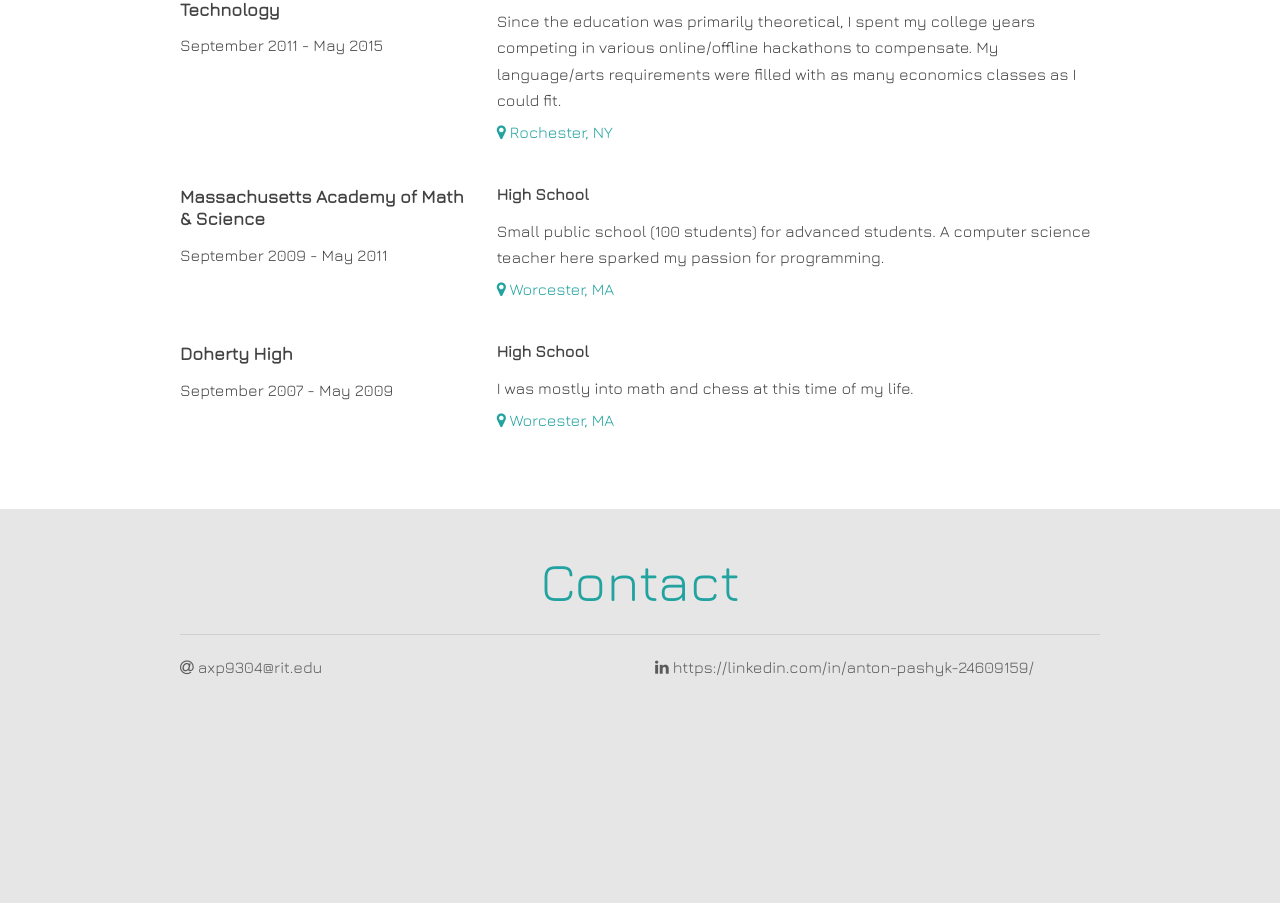
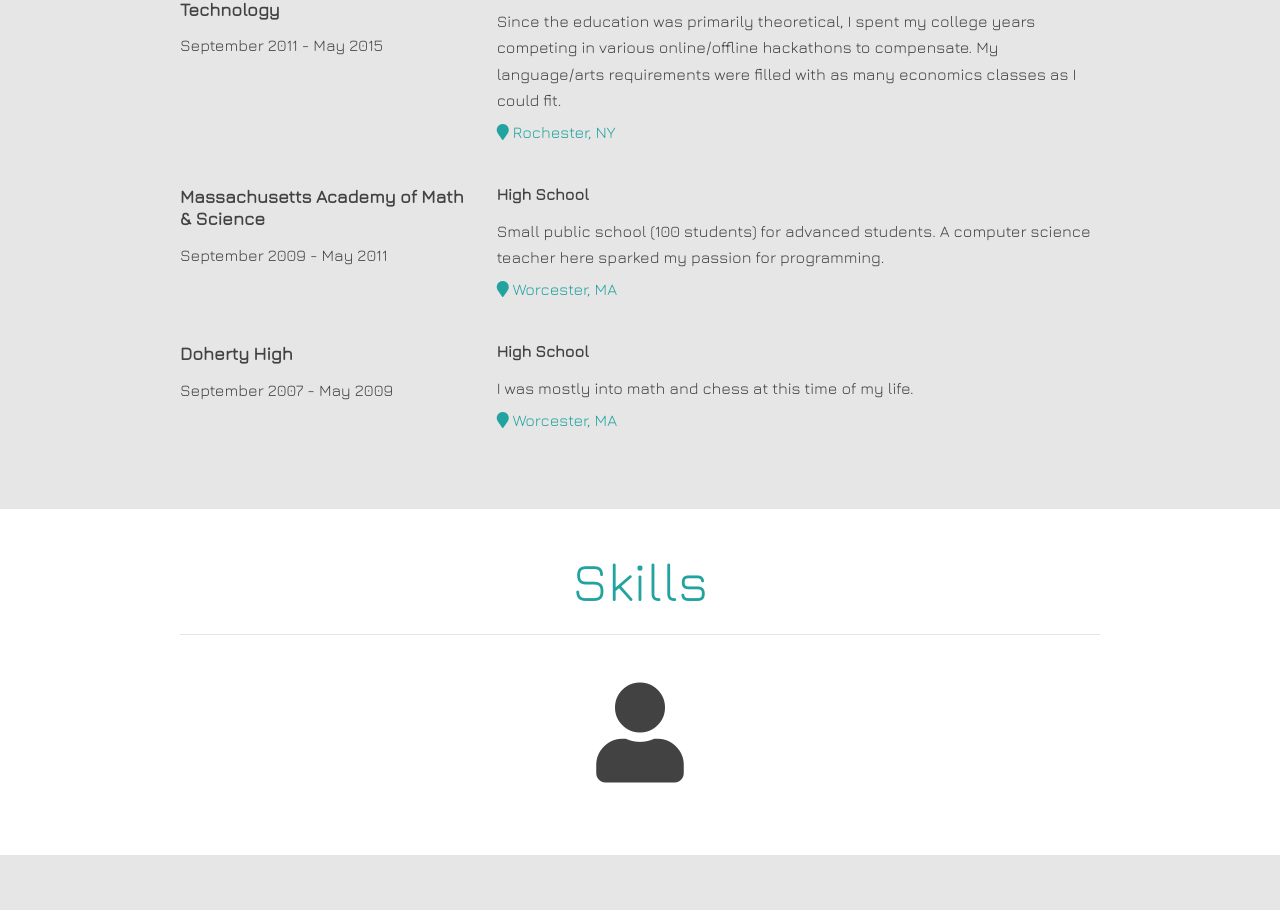
Before and after one commit to Antonite/Website, an Angular app: page / in a window 1280 px wide. Shown: the part 2539-3449 px from the top of the page. Built offline with nearby package versions, Linux system fonts and the light colour scheme; a web font is replaced by a local one.

Commit message:
add skills section

```diff
--- a/package.json
+++ b/package.json
@@ -20,6 +20,7 @@
     "@angular/platform-browser": "^6.1.0",
     "@angular/platform-browser-dynamic": "^6.1.0",
     "@angular/router": "^6.1.0",
+    "angular-font-awesome": "^3.1.2",
     "bootstrap": "^4.1.3",
     "core-js": "^2.5.4",
     "font-awesome": "^4.7.0",
--- a/src/app/app.component.css
+++ b/src/app/app.component.css
@@ -45,6 +45,9 @@ p.quote a:hover { text-decoration: none; }
 
 .profileImage { border-radius: 10%; }
 
+.user { font-size: 100px; text-align: center; }
+/* .squares {  } */
+
 .contact { padding-bottom: 200px; }
 .contact .row * { color: black; }
 .contact a { display: block; line-height: 32px; margin-bottom: 20px; opacity: 0.6; filter:alpha(opacity=60);  }
--- a/src/app/app.component.html
+++ b/src/app/app.component.html
@@ -10,7 +10,7 @@
       </div>
   </div>
 
-  <div class="background-white">
+  <div class="background-gray">
     <div class="profile container">
       <h2>Profile</h2>
       <p class="quote">I'm a coder and a dreamer</p>
@@ -42,7 +42,7 @@
     </div>
   </div>
 
-  <div class="background-gray">
+  <div class="background-white">
     <div class="experience container">
       <h2>Experience</h2>
       <p class="quote"></p>
@@ -51,12 +51,30 @@
     </div>
   </div>
 
-  <div class="background-white">
+  <div class="background-gray">
     <div class="experience container">
       <h2>Education</h2>
       <p class="quote"></p>
       <hr>
       <app-experience [data]=education></app-experience>
+    </div>
+  </div>
+
+  <div class="background-white">
+    <div class="skills container">
+        <h2>Skills</h2>
+        <p class="quote"></p>
+        <hr>
+
+        <div class="row">
+            <div class="col-md-4"></div>
+            <div class="col-md-4">
+              <div class="user">
+                  <i class="fas fa-user"></i>
+              </div>
+            </div>
+            <div class="col-md-4"></div>
+        </div>
     </div>
   </div>
 
@@ -68,13 +86,13 @@
       <div class="row">
         <div class="col-md-6">
           <a href="mailto:axp9304@rit.edu">
-            <i class="fa fa-at"></i>
+            <i class="fas fa-at"></i>
             <span> axp9304@rit.edu</span>
           </a>
         </div>
         <div class="col-md-6">
           <a href="https://www.linkedin.com/in/anton-pashyk-24609159/">
-            <i class="fa fa-linkedin"></i>
+            <i class="fab fa-linkedin-in"></i>
             <span> https://linkedin.com/in/anton-pashyk-24609159/</span>
           </a>
         </div>
--- a/src/index.html
+++ b/src/index.html
@@ -5,6 +5,7 @@
   <title>Antonite</title>
   <base href="/">
 
+  <link rel="stylesheet" href="https://use.fontawesome.com/releases/v5.3.1/css/all.css" integrity="sha384-mzrmE5qonljUremFsqc01SB46JvROS7bZs3IO2EmfFsd15uHvIt+Y8vEf7N7fWAU" crossorigin="anonymous">
   <meta name="viewport" content="width=device-width, initial-scale=1">
   <link rel="icon" type="image/x-icon" href="favicon.ico">
 </head>
--- a/src/styles.css
+++ b/src/styles.css
@@ -1,2 +1 @@
 @import "~bootstrap/dist/css/bootstrap.css";
-@import "~font-awesome/css/font-awesome.css";
```
Also changed, not shown: src/assets/languageMan.jpg (added), 1 other file (tests, documents, lock files or other folders).
